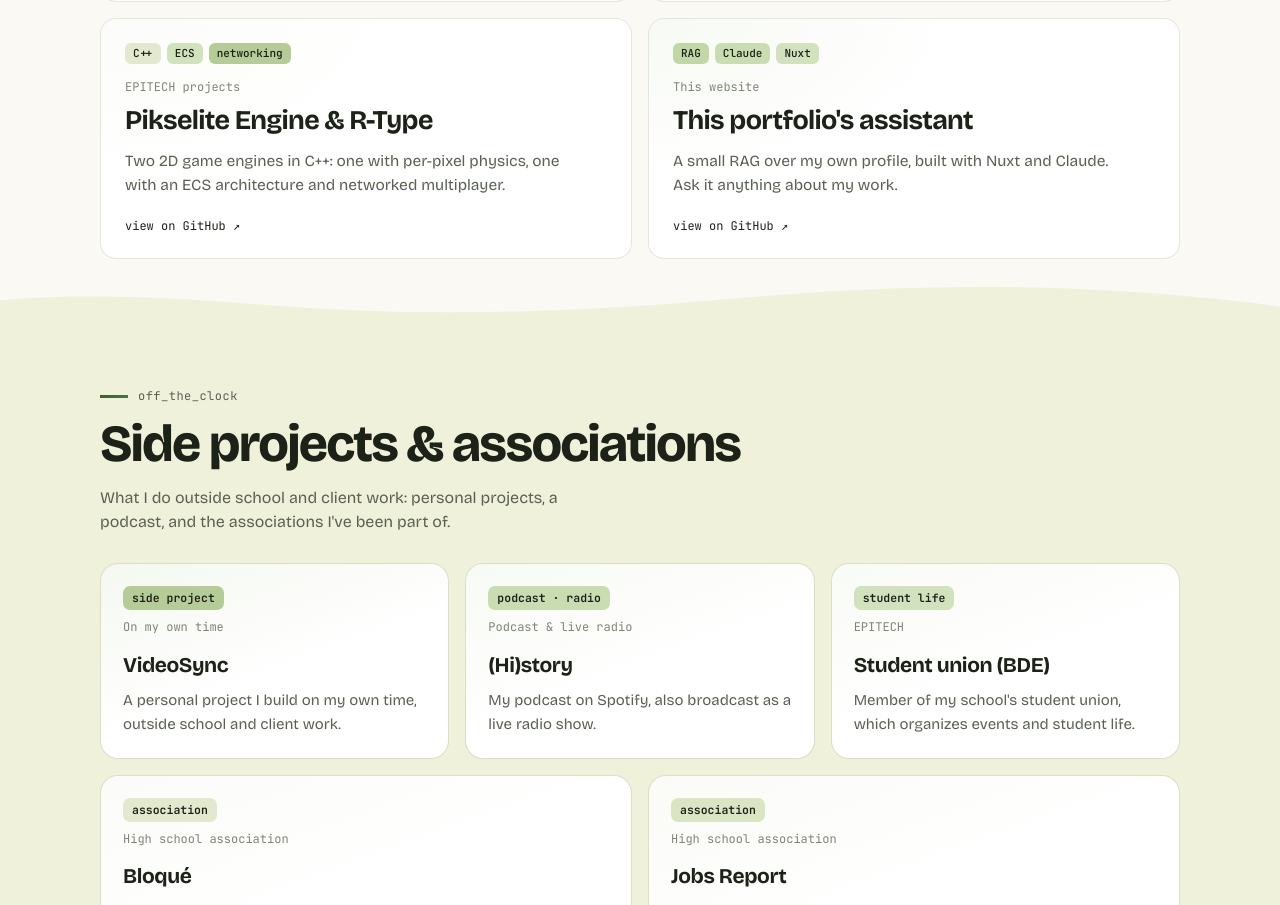
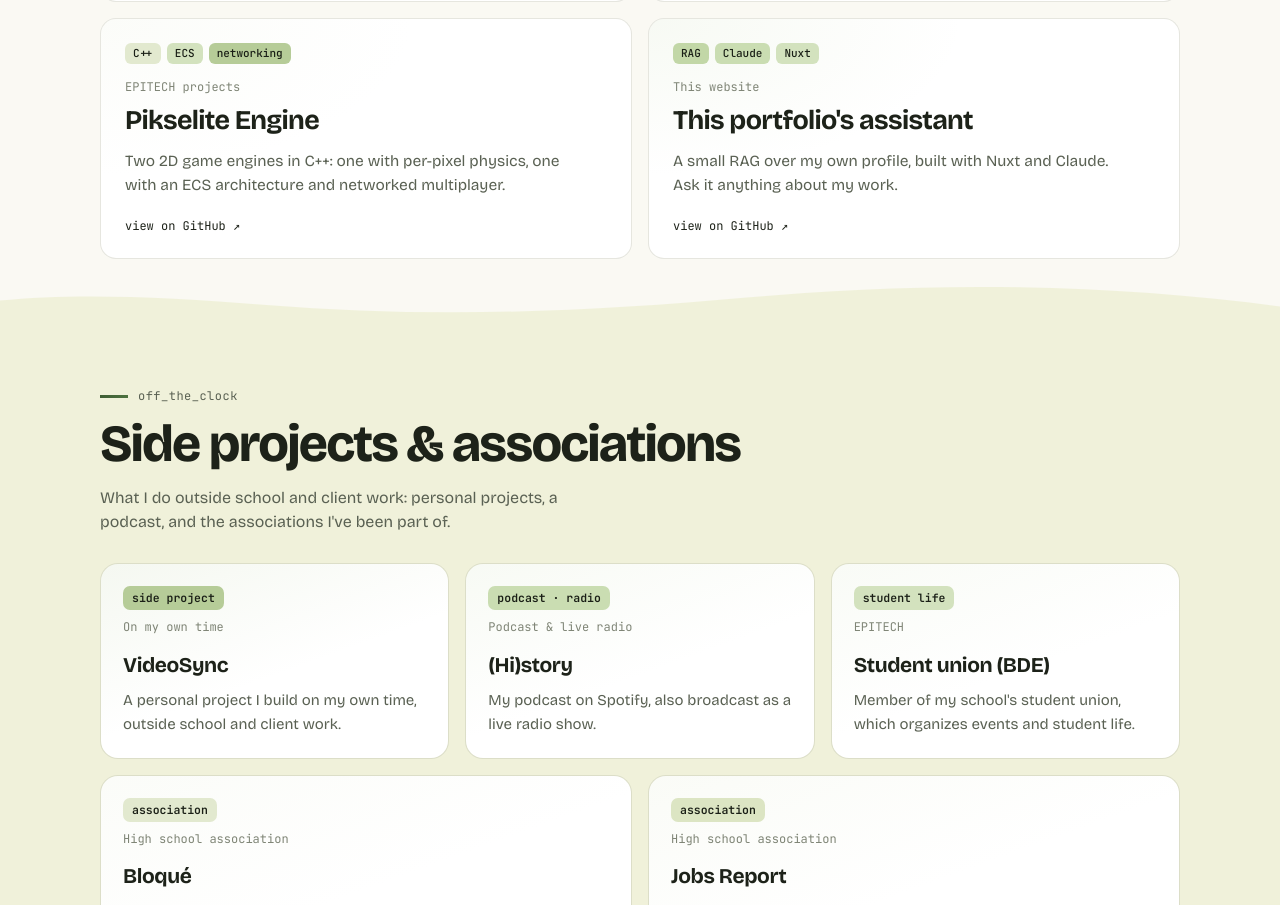
Before and after one commit to OxiiLB/Portfolio, a Nuxt app: page / in a window 1280 px wide. Shown: the part 4036-4941 px from the top of the page. Built offline with nearby package versions, Linux system fonts and the light colour scheme.

Commit message:
[REM] R-Type from the portfolio

```diff
--- a/data/profile.ts
+++ b/data/profile.ts
@@ -212,14 +212,14 @@ const projects: (Omit<Project, "title" | "summary" | "details" | "context" | "re
   {
     slug: "game-engines",
     context: { en: "EPITECH projects", fr: "Projets EPITECH" },
-    title: { en: "Pikselite Engine & R-Type", fr: "Pikselite Engine et R-Type" },
+    title: { en: "Pikselite Engine", fr: "Pikselite Engine" },
     summary: {
       en: "Two 2D game engines in C++: one with per-pixel physics, one with an ECS architecture and networked multiplayer.",
       fr: "Deux moteurs de jeu 2D en C++ : l'un avec une physique au pixel près, l'autre avec une architecture ECS et un multijoueur en réseau.",
     },
     details: {
-      en: "Pikselite Engine and R-Type are 2D game engines: one with per-pixel physics, the other with a C++ ECS architecture and networked multiplayer.",
-      fr: "Pikselite Engine et R-Type sont des moteurs de jeu 2D : l'un avec une physique au pixel près, l'autre avec une architecture ECS en C++ et un multijoueur en réseau.",
+      en: "Pikselite Engine is a game engines: per-pixel physics, with a C++ ECS architecture.",
+      fr: "Pikselite Engine est un moteur de jeu 2D : physique au pixel près, avec une architecture ECS en C++.",
     },
     tags: [{ label: "C++", color: 3 }, { label: "ECS", color: 1 }, { label: "networking", color: 4 }],
     categories: ["games"],
```
Also changed, not shown: 2 other files (tests, documents, lock files or other folders).
